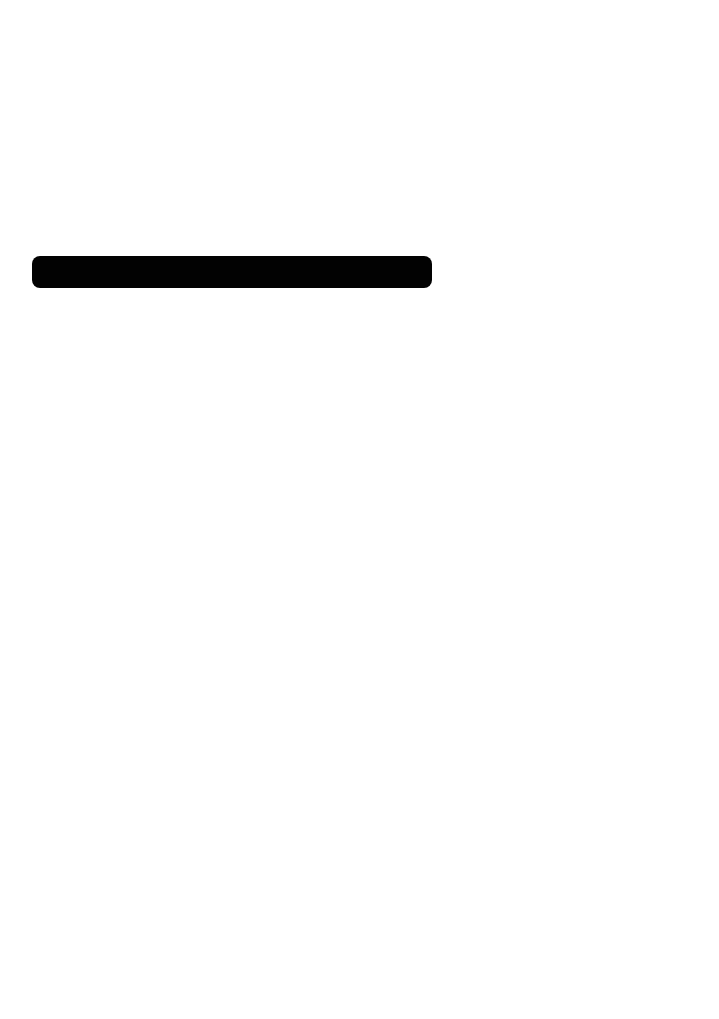
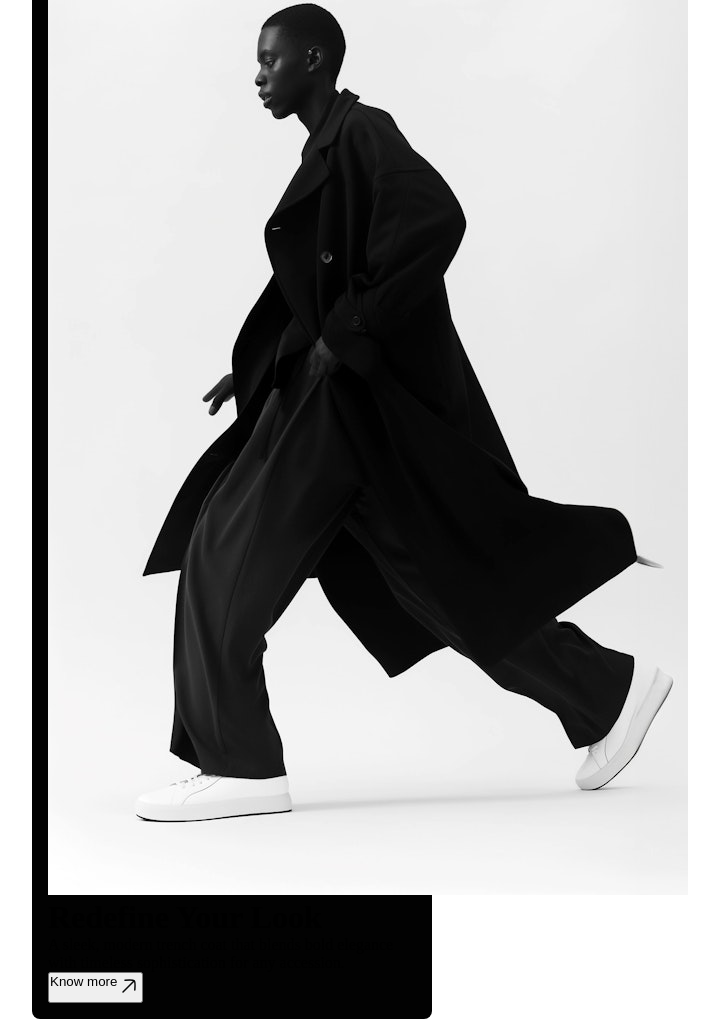
Before and after one commit to asianprogrammer/Card, a plain HTML site: page index.html in a window 1280 px wide. Shown: the part 128-1147 px from the top of the page, without its empty margins (408-1127 px from the left). Before the commit the page ends 800 px from the top, so only its background shows below. Drawn offline with Linux system fonts and the light colour scheme.

Commit message:
Html stracture ready

```diff
--- a/index.html
+++ b/index.html
@@ -9,7 +9,21 @@
 <body class="flex F-center">
 
     <main class="card">
+        <section class="cover">
+            <img src="./assets/images/man.jpeg" alt="A man" >
+        </section>
 
+        <footer>
+            <h1>Redefine Your Look</h1>
+            <p>A sleek, modern trench coat that blends bold elegance with timeless sophistication for any accession.</p>
+
+            <button class="flex FY-center F-space">
+                <span>Know more</span>
+                <div class="icon">
+                    <img src="./assets/icons/arrow.svg" alt="Arrow up" >
+                </div>
+            </button>
+        </footer>
     </main>
 
 </body>
```
Also changed, not shown: assets/icons/arrow.svg (added).
